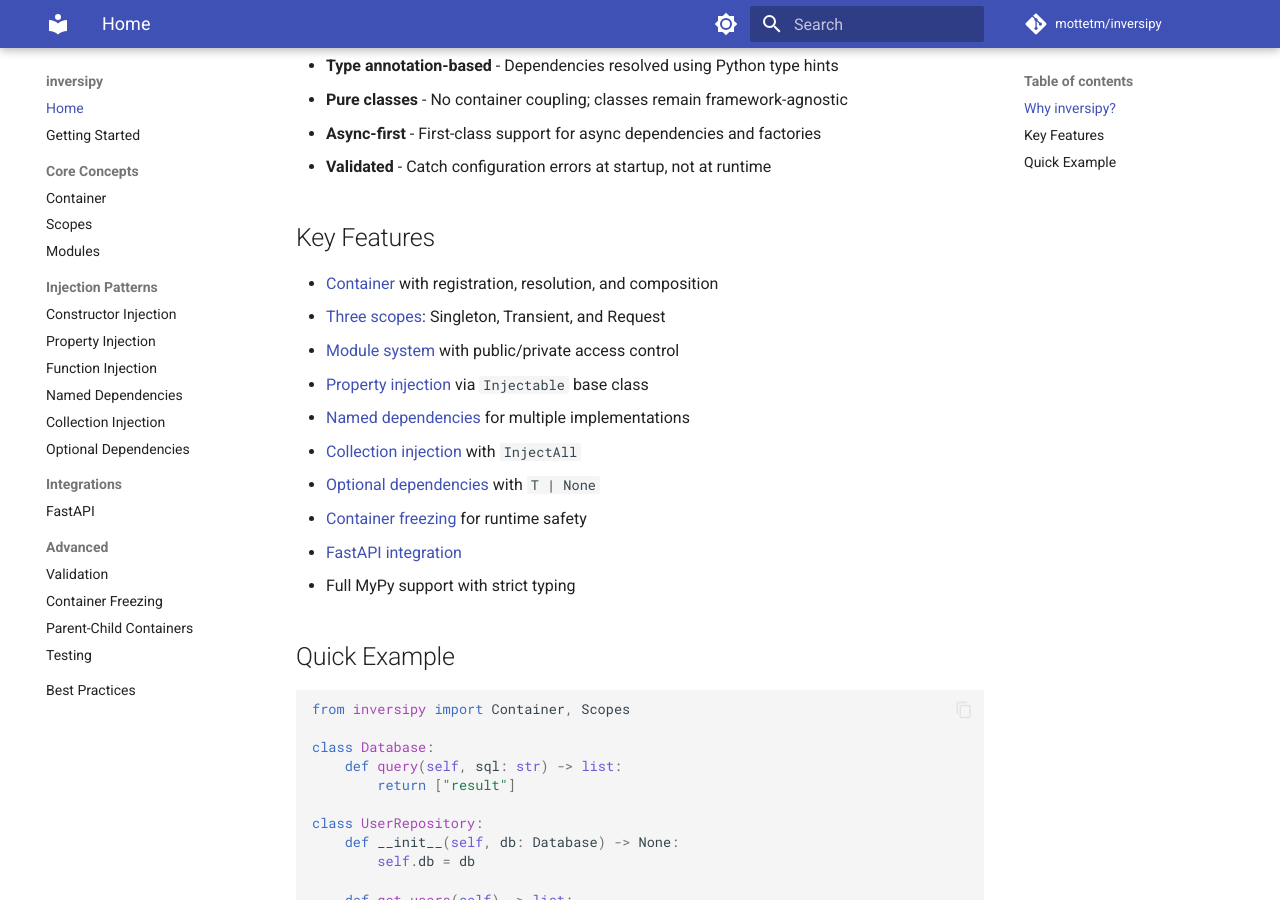
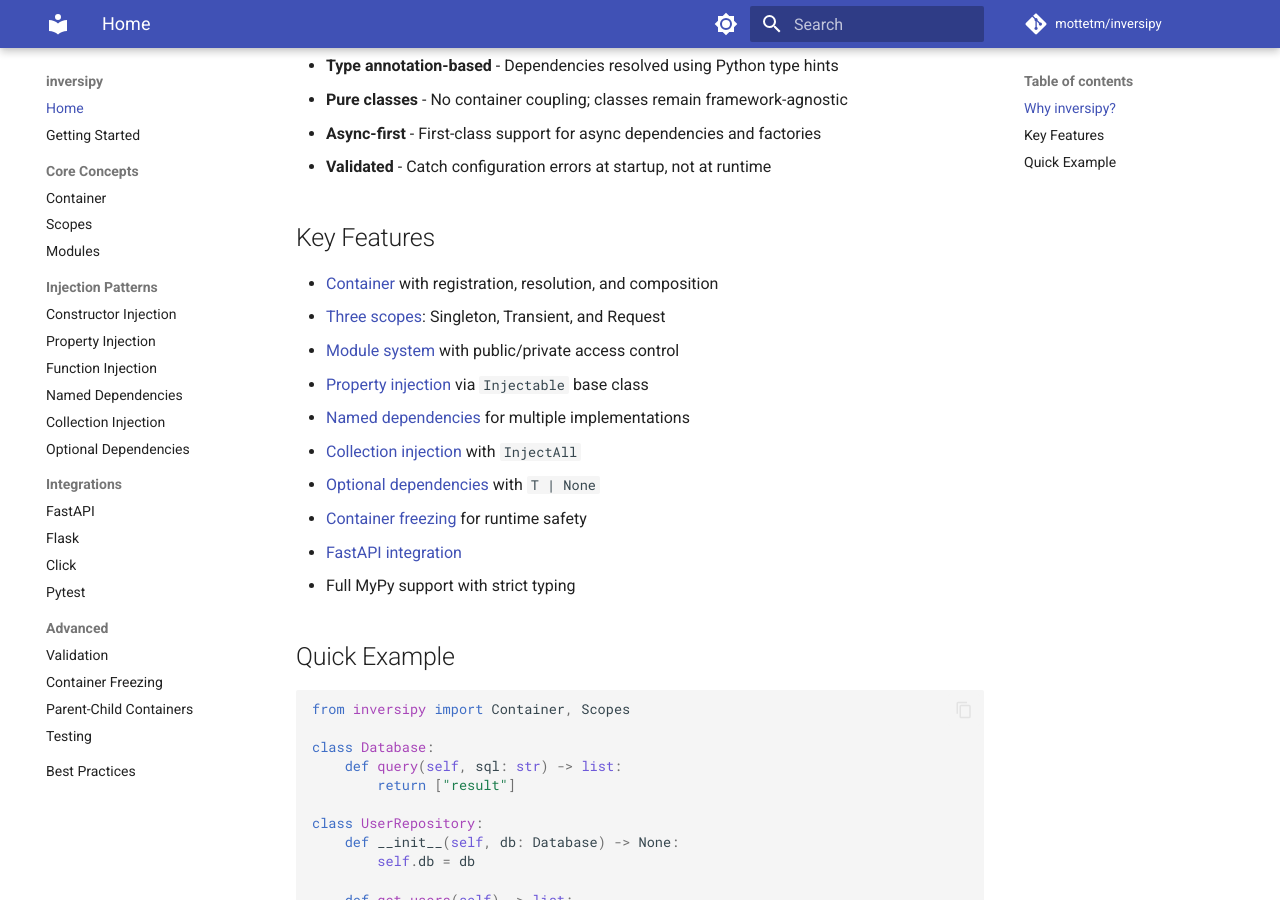
Before and after one commit to mottetm/inversipy, an MkDocs documentation site: the page built from docs/index.md, in a window 1280 px wide and 900 px high, scrolled down 302 px. Built offline with MkDocs 1.6.1 and Material for MkDocs 9.7.7, drawn with Linux system fonts in a browser that asks for light colours; comment, search, counter and statistics services are not loaded.

Commit message:
docs: add missing Flask, Click, and Pytest integrations to nav menu
https://claude.ai/code/session_01Ko428zqy2gNuPeiVxYZen5

```diff
--- a/mkdocs.yml
+++ b/mkdocs.yml
@@ -52,6 +52,9 @@ nav:
     - Optional Dependencies: injection/optional.md
   - Integrations:
     - FastAPI: integrations/fastapi.md
+    - Flask: integrations/flask.md
+    - Click: integrations/click.md
+    - Pytest: integrations/pytest.md
   - Advanced:
     - Validation: advanced/validation.md
     - Container Freezing: advanced/freezing.md
```
